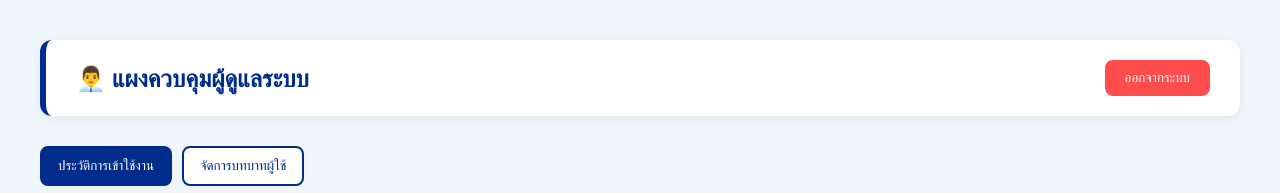
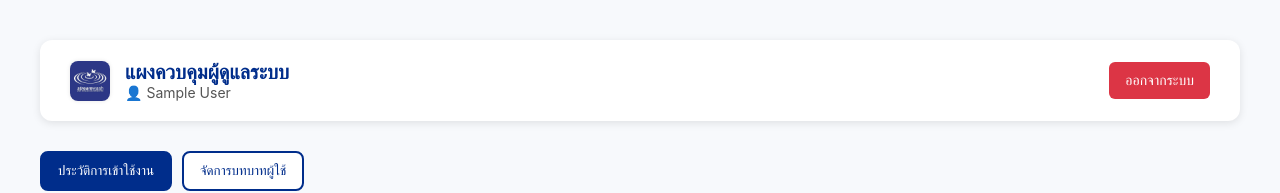
Before and after one commit to nnoikaeo/dashboard-app, a React (Create React App) app: page /admin in a window 1280 px wide. Shown: the top 193 px of the page. Built offline with nearby package versions, Linux system fonts and the light colour scheme; no server answers; the database is empty; sample sign-in values are in the browser's storage.

Commit message:
ปรับปรุง AdminPage

```diff
--- a/src/pages/AdminPage.js
+++ b/src/pages/AdminPage.js
@@ -92,32 +92,38 @@ function AdminPage() {
   );
 
   return (
-    <div style={{ padding: 40, backgroundColor: "#f0f4fb", minHeight: "100vh" }}>
-      {/* Header */}
+    <div style={{ padding: 40, backgroundColor: "#f7f9fc", minHeight: "100vh" }}>
       <div style={{
         display: "flex",
         justifyContent: "space-between",
         alignItems: "center",
-        backgroundColor: "#ffffff",
+        marginBottom: 30,
+        backgroundColor: "#fff",
         padding: "20px 30px",
         borderRadius: 12,
-        marginBottom: 30,
-        boxShadow: "0 2px 8px rgba(0, 0, 0, 0.06)",
-        borderLeft: "6px solid #002D8B"
+        boxShadow: "0 2px 8px rgba(0, 0, 0, 0.1)"
       }}>
-        <h1 style={{ fontSize: 24, fontWeight: 600, color: "#002D8B", margin: 0 }}>
-          👨‍💼 แผงควบคุมผู้ดูแลระบบ
-        </h1>
+        <div style={{ display: "flex", alignItems: "center" }}>
+          <img
+            src="/streamwash-logo.jpg"
+            alt="Streamwash Logo"
+            style={{ height: 40, marginRight: 15, borderRadius: 8, boxShadow: "0 0 4px rgba(0,0,0,0.1)" }}
+          />
+          <div>
+            <h1 style={{ fontSize: 20, fontWeight: 600, margin: 0, color: "#002D8B" }}>แผงควบคุมผู้ดูแลระบบ</h1>
+            <p style={{ fontSize: 14, margin: 0, color: "#555" }}>👤 {auth.currentUser?.displayName}</p>
+          </div>
+        </div>
         <button
           onClick={handleLogout}
           style={{
-            backgroundColor: "#FF4C4C",
-            color: "#fff",
+            backgroundColor: "#dc3545",
+            color: "white",
             border: "none",
-            padding: "10px 20px",
-            borderRadius: 8,
+            padding: "10px 16px",
+            borderRadius: 6,
             cursor: "pointer",
-            fontWeight: 500
+            fontSize: 14
           }}
         >
           ออกจากระบบ
```
